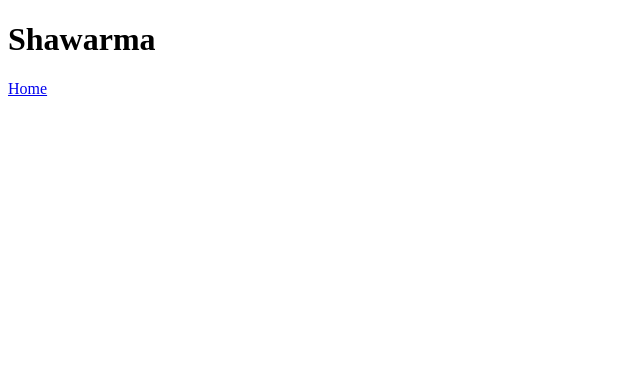
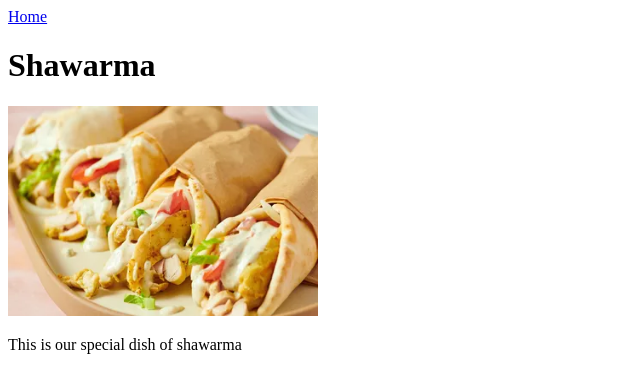
Before and after one commit to Mishray-Laangs1/odin-projects, a plain HTML site: page recipes/recipes.html in a window 1280 px wide. Shown: the whole page, without its empty margins (0-640 px from the left). Drawn offline with Linux system fonts and the light colour scheme.

Commit message:
Reposstioning of a-tag and adding shawarma.jpeg to recipes.html page

```diff
--- a/recipes/recipes.html
+++ b/recipes/recipes.html
@@ -6,7 +6,10 @@
     <title>Shawarma page</title>
 </head>
 <body>
+    <a href="../00-odin-recipes/index.html">Home</a>
     <h1>Shawarma</h1>
-    <a href="../00-odin-recipes/index.html">Home</a>
+    <img src="../img/shawarma.jpeg" alt="shawarma photo" width="310" height="210">
+    <p>This is our special dish of shawarma</p>
+
 </body>
 </html>
```
Also changed, not shown: 00-odin-recipes/index.html (+2 -1 lines), img/shawarma.jpeg (renamed from img/52407-chicken-shawarma-VAT-003-4x3-01-3189bab443d14bf282ffcc3b87bcf55a.webp), img/shawarma.webp (added).
